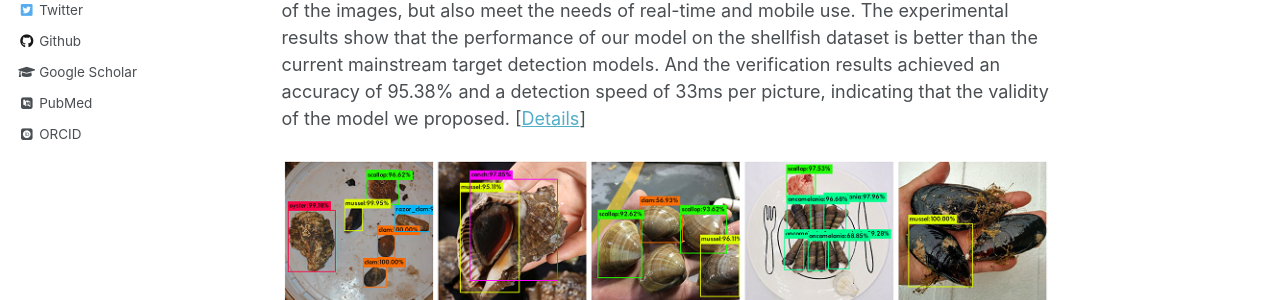
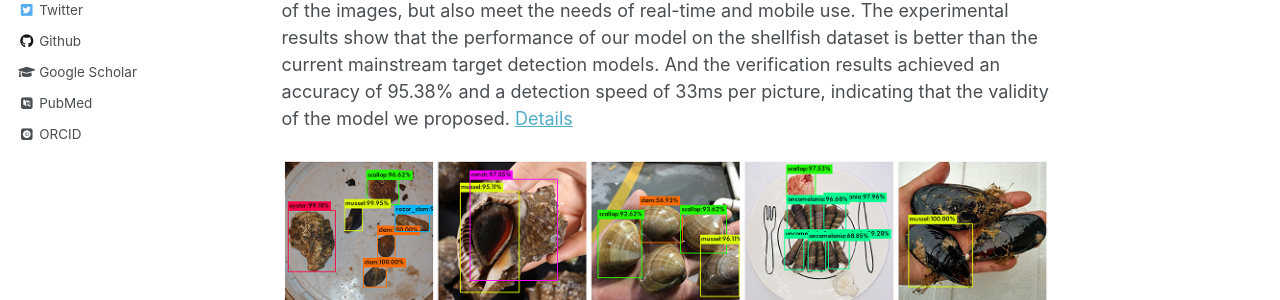
Before and after one commit to ayameyao/ayameyao.github.io_old-version, a Jekyll site: the page built from _portfolio/portfolio-1.md, in a window 1280 px wide and 900 px high. Shown: the part 435-735 px from the top of the window. Built offline with Jekyll 4.4.1, drawn with Linux system fonts in a browser that asks for light colours; some web fonts are replaced; some of the changed text lies outside the part shown.

```diff
--- a/_portfolio/portfolio-1.md
+++ b/_portfolio/portfolio-1.md
@@ -4,5 +4,5 @@ excerpt: "We built a shellfish dataset containing 3772 images in 7 categories, a
 collection: portfolio
 ---
 
-Object detection has many difficulties and challenges in the agricultural field, mainly due to the lack of data and the complexity of the agricultural environment. Therefore, we built a shellfish dataset containing 3772 images in 7 categories, all of which were manually labeled and verified. In addition, based on the SSD model framework, we used the lightweight MobileNet-v2 classification network to replace the original VGG16 network, and introduced a residual attention mechanism between the classification network and the prediction convolution layer. This could not only lead to a better capture the local features of the images, but also meet the needs of real-time and mobile use. The experimental results show that the performance of our model on the shellfish dataset is better than the current mainstream target detection models. And the verification results achieved an accuracy of 95.38% and a detection speed of 33ms per picture, indicating that the validity of the model we proposed. [[Details](https://ayameyao.github.io/publication/2019-PRCV)]
+Object detection has many difficulties and challenges in the agricultural field, mainly due to the lack of data and the complexity of the agricultural environment. Therefore, we built a shellfish dataset containing 3772 images in 7 categories, all of which were manually labeled and verified. In addition, based on the SSD model framework, we used the lightweight MobileNet-v2 classification network to replace the original VGG16 network, and introduced a residual attention mechanism between the classification network and the prediction convolution layer. This could not only lead to a better capture the local features of the images, but also meet the needs of real-time and mobile use. The experimental results show that the performance of our model on the shellfish dataset is better than the current mainstream target detection models. And the verification results achieved an accuracy of 95.38% and a detection speed of 33ms per picture, indicating that the validity of the model we proposed. [Details](https://ayameyao.github.io/publication/2019-PRCV)
 <br/><br/><img src='/images/shellfish.png'>
```
